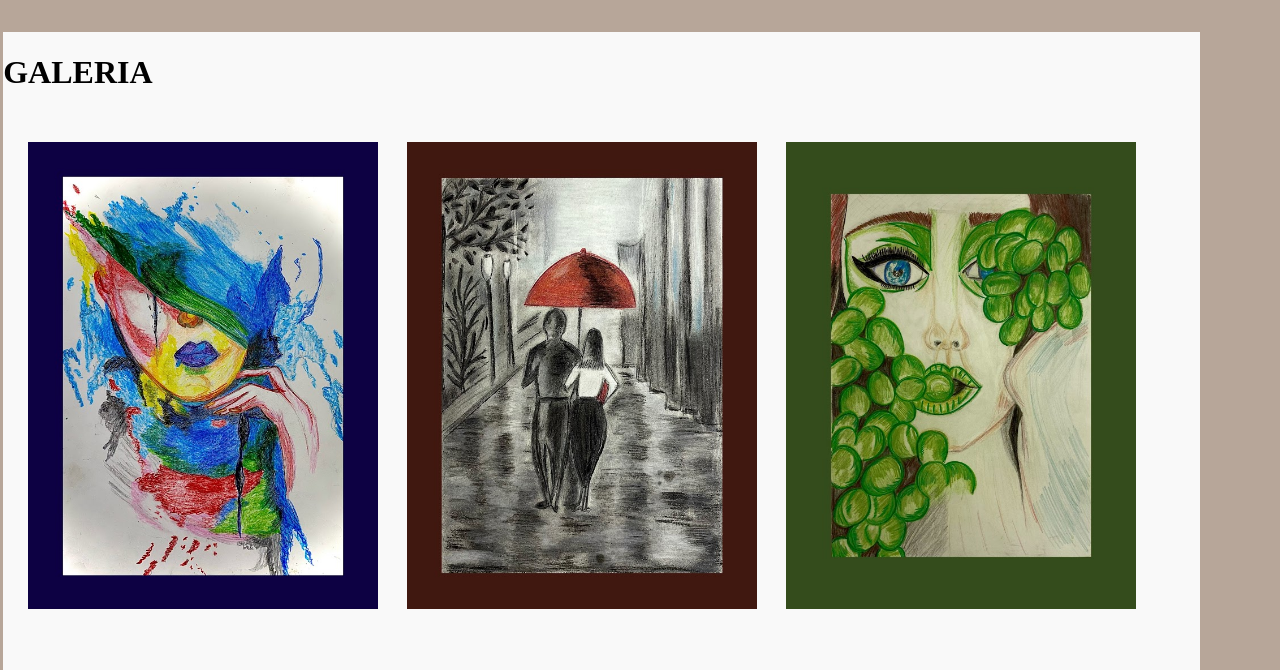
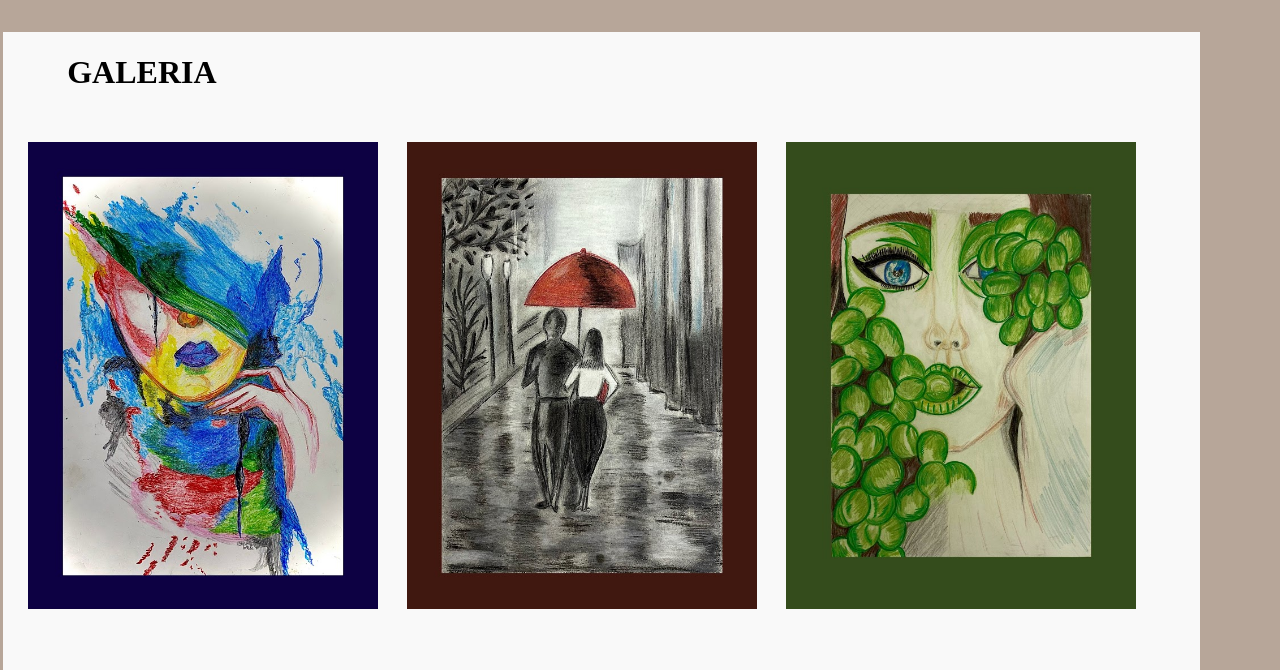
Before and after one commit to Marpxz/strona2, a plain HTML site: page index.html in a window 1280 px wide. Shown: the part 1987-2657 px from the top of the page. Drawn offline with nearby package versions, Linux system fonts and the light colour scheme.

Commit message:
kolejnosc zdjec

```diff
--- a/index.html
+++ b/index.html
@@ -51,8 +51,8 @@
 
 
         <div class="gallery">
-            <div class="rellax" data-rellax-speed="5">
-            <h1>GALERIA</h1>
+            <div class="rellax" data-rellax-speed="8">
+                <div class="galeria"><h1>GALERIA</h1></div>
             <img src="images/galeria/2.1gal.jpg" alt="opis ktory opisuje opis 1223334">
             <img src="images/galeria/2.2gal.jpg" alt="Opis zdjęcia 1 jndsnjbb  ikbdsjdois  dnewbdiowq i idwq dwiujb na ndfbiw n jikes h jno jbdj iwdheif ju dfuofjibn indw j oad nhfjbd jbdnb jihqwde hwegrsb c nsavf sabf ewi">
             <img src="images/galeria/2.3gal.jpg" alt="Opis zdjęcia 1">
@@ -75,9 +75,9 @@
             <img src="images/galeria/3.1gal.jpg" alt="Opis zdjęcia 1">
             <img src="images/galeria/3.2gal.jpg" alt="Opis zdjęcia 1">
             <img src="images/galeria/3.3gal.jpg" alt="Opis zdjęcia 1">
+            <img src="images/galeria/3.6gal.jpg" alt="Opis zdjęcia 1">
+            <img src="images/galeria/3.5gal.jpg" alt="Opis zdjęcia 1">
             <img src="images/galeria/3.4gal.jpg" alt="Opis zdjęcia 1">
-            <img src="images/galeria/3.5gal.jpg" alt="Opis zdjęcia 1">
-            <img src="images/galeria/3.6gal.jpg" alt="Opis zdjęcia 1">
             <figure class="gallery-item">
             </div>
     </div>
--- a/style.css
+++ b/style.css
@@ -123,8 +123,11 @@ font-family:'Nanum Myeongjo', serif ;
     flex-wrap: wrap;
    align-items: center;
     background-color: rgb(249, 249, 249);
+    height: 900px;
 
-
+}
+.galeria{
+    margin-left: 4rem;
 }
 .gallery img {
     width: 350px;
```
